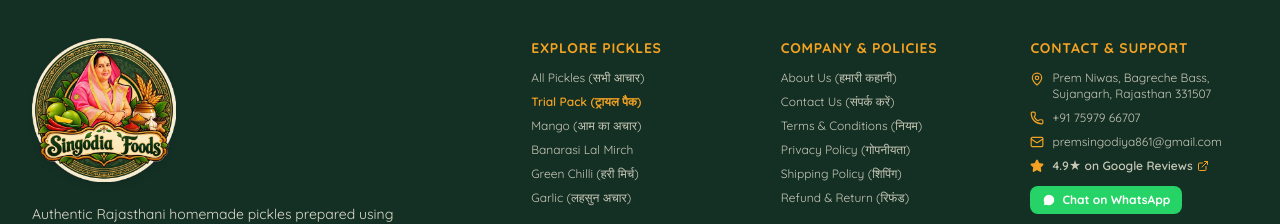
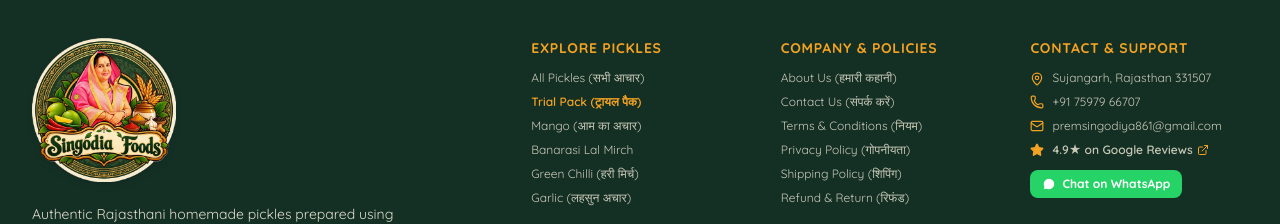
Before and after one commit to Devansh-Soni1/singodia-foods, a React (Vite) app in the folder client/: page / in a window 1280 px wide. Shown: the part 4603-4827 px from the top of the page. Built offline with nearby package versions, Linux system fonts and the light colour scheme; no server answers; a web font is replaced by a local one.

Commit message:
chore: update store address to Sujangarh, Rajasthan 331507 across entire site

```diff
--- a/client/src/components/checkout/AddressSelectModal.jsx
+++ b/client/src/components/checkout/AddressSelectModal.jsx
@@ -441,7 +441,7 @@ export const AddressSelectModal = ({
                 <input
                   type="text"
                   required
-                  placeholder="e.g. Flat 302, Prem Niwas, Tower B"
+                  placeholder="e.g. Flat 302, Shanti Kunj, Tower B"
                   value={newAddr.addressLine1}
                   onChange={(e) => setNewAddr({ ...newAddr, addressLine1: e.target.value })}
                   className="w-full px-3 py-2 text-xs bg-cream-50 border border-cream-300 rounded-xl focus:outline-none focus:border-brand-green"
@@ -456,7 +456,7 @@ export const AddressSelectModal = ({
                 <input
                   type="text"
                   required
-                  placeholder="e.g. Bagreche Bass, Near Station Road"
+                  placeholder="e.g. Station Road, Near Main Market"
                   value={newAddr.addressLine2}
                   onChange={(e) => setNewAddr({ ...newAddr, addressLine2: e.target.value })}
                   className="w-full px-3 py-2 text-xs bg-cream-50 border border-cream-300 rounded-xl focus:outline-none focus:border-brand-green"
--- a/client/src/components/common/Footer.jsx
+++ b/client/src/components/common/Footer.jsx
@@ -185,7 +185,7 @@ export const Footer = () => {
             <ul className="space-y-2 text-[11px] sm:text-xs text-cream-200/80">
               <li className="flex items-start gap-2">
                 <MapPin className="w-3.5 h-3.5 text-mustard flex-shrink-0 mt-0.5" />
-                <span>Prem Niwas, Bagreche Bass, Sujangarh, Rajasthan 331507</span>
+                <span>Sujangarh, Rajasthan 331507</span>
               </li>
               <li className="flex items-center gap-2">
                 <Phone className="w-3.5 h-3.5 text-mustard flex-shrink-0" />
--- a/client/src/components/common/OrderTrackingModal.jsx
+++ b/client/src/components/common/OrderTrackingModal.jsx
@@ -50,7 +50,7 @@ export const OrderTrackingModal = ({ order, isOpen, onClose }) => {
               lastLocation: 'Singodia Foods Kitchen, Sujangarh (331507)',
               events: [
                 { status: 'Order Placed & Confirmed', location: 'Singodia Foods Storefront', timestamp: new Date(order.createdAt).toLocaleDateString('en-IN') },
-                { status: 'Preparing & Packing Achar in Glass/Jar Packaging', location: 'Prem Niwas, Sujangarh Kitchen (331507)', timestamp: 'In Progress' }
+                { status: 'Preparing & Packing Achar in Glass/Jar Packaging', location: 'Sujangarh Kitchen, Rajasthan (331507)', timestamp: 'In Progress' }
               ]
             });
           }
--- a/client/src/pages/AccountPage.jsx
+++ b/client/src/pages/AccountPage.jsx
@@ -546,7 +546,7 @@ export const AccountPage = () => {
                       <input
                         type="text"
                         required
-                        placeholder="e.g. Flat 302, Prem Niwas, Tower B"
+                        placeholder="e.g. Flat 302, Shanti Kunj, Tower B"
                         value={newAddress.addressLine1}
                         onChange={(e) => setNewAddress({ ...newAddress, addressLine1: e.target.value })}
                         className="w-full px-3.5 py-2.5 text-xs bg-cream-50 border border-cream-300 rounded-xl focus:outline-none focus:border-brand-green font-medium"
@@ -561,7 +561,7 @@ export const AccountPage = () => {
                       <input
                         type="text"
                         required
-                        placeholder="e.g. Bagreche Bass, Near Station Road"
+                        placeholder="e.g. Station Road, Near Main Market"
                         value={newAddress.addressLine2}
                         onChange={(e) => setNewAddress({ ...newAddress, addressLine2: e.target.value })}
                         className="w-full px-3.5 py-2.5 text-xs bg-cream-50 border border-cream-300 rounded-xl focus:outline-none focus:border-brand-green font-medium"
--- a/client/src/pages/CheckoutPage.jsx
+++ b/client/src/pages/CheckoutPage.jsx
@@ -783,7 +783,7 @@ export const CheckoutPage = () => {
                       type="text"
                       required
                       name="addressLine1"
-                      placeholder="e.g. Flat 302, Prem Niwas, Block B"
+                      placeholder="e.g. Flat 302, Shanti Kunj, Block B"
                       value={formData.addressLine1}
                       onChange={handleChange}
                       className="w-full px-3.5 py-2.5 text-xs bg-cream-50 border border-cream-300 rounded-xl focus:outline-none focus:border-brand-green font-medium"
@@ -800,7 +800,7 @@ export const CheckoutPage = () => {
                       type="text"
                       required
                       name="addressLine2"
-                      placeholder="e.g. Station Road, Bagreche Bass"
+                      placeholder="e.g. Station Road, Near Main Market"
                       value={formData.addressLine2}
                       onChange={handleChange}
                       className="w-full px-3.5 py-2.5 text-xs bg-cream-50 border border-cream-300 rounded-xl focus:outline-none focus:border-brand-green font-medium"
--- a/client/src/pages/ContactPage.jsx
+++ b/client/src/pages/ContactPage.jsx
@@ -44,7 +44,7 @@ export const ContactPage = () => {
                   <div>
                     <h4 className="font-bold">Our Kitchen & Heritage Store</h4>
                     <p className="text-earth-brown mt-0.5">
-                      Prem Niwas, Bagreche Bass, Sujangarh, Rajasthan 331507, India
+                      Sujangarh, Rajasthan 331507, India
                     </p>
                   </div>
                 </div>
--- a/client/src/pages/PrivacyPolicyPage.jsx
+++ b/client/src/pages/PrivacyPolicyPage.jsx
@@ -145,7 +145,7 @@ export const PrivacyPolicyPage = () => {
               <p className="font-bold text-charcoal">Singodia Foods Privacy Desk</p>
               <p className="flex items-center gap-2">
                 <MapPin className="w-3.5 h-3.5 text-brand-green flex-shrink-0" />
-                <span>Prem Niwas, Bagreche Bass, Sujangarh, District Churu, Rajasthan – 331507</span>
+                <span>Sujangarh, Rajasthan 331507</span>
               </p>
               <p className="flex items-center gap-2">
                 <Phone className="w-3.5 h-3.5 text-brand-green flex-shrink-0" />
--- a/client/src/pages/RefundPolicyPage.jsx
+++ b/client/src/pages/RefundPolicyPage.jsx
@@ -139,7 +139,7 @@ export const RefundPolicyPage = () => {
               <p className="font-bold text-charcoal">Singodia Foods Care Desk</p>
               <p className="flex items-center gap-2">
                 <MapPin className="w-3.5 h-3.5 text-brand-green flex-shrink-0" />
-                <span>Prem Niwas, Bagreche Bass, Sujangarh, District Churu, Rajasthan – 331507</span>
+                <span>Sujangarh, Rajasthan 331507</span>
               </p>
               <p className="flex items-center gap-2">
                 <Phone className="w-3.5 h-3.5 text-brand-green flex-shrink-0" />
--- a/client/src/pages/ShippingPolicyPage.jsx
+++ b/client/src/pages/ShippingPolicyPage.jsx
@@ -49,7 +49,7 @@ export const ShippingPolicyPage = () => {
               <span>Dispatch Origin & Coverage (डिस्पैच केंद्र एवं कवरेज)</span>
             </h2>
             <p>
-              All orders are prepared and freshly dispatched directly from our traditional artisan kitchen located at <strong>Prem Niwas, Bagreche Bass, Sujangarh, District Churu, Rajasthan – 331507</strong>.
+              All orders are prepared and freshly dispatched directly from our traditional artisan kitchen located at <strong>Sujangarh, Rajasthan 331507</strong>.
             </p>
             <p>
               We deliver across India covering over <strong>26,000+ postal PIN codes</strong> in all States and Union Territories through tier-1 courier networks (including Blue Dart, Delhivery, DTDC, Xpressbees, and India Post Speed Post).
--- a/client/src/pages/TermsPage.jsx
+++ b/client/src/pages/TermsPage.jsx
@@ -49,7 +49,7 @@ export const TermsPage = () => {
               <span>General Information & Ownership (सामान्य जानकारी)</span>
             </h2>
             <p>
-              The platform <a href="https://singodiafoodstore.in" className="text-brand-green font-semibold hover:underline">singodiafoodstore.in</a> is owned and operated by <strong>Singodia Foods</strong>, having its artisanal manufacturing kitchen and registered operational address at <strong>Prem Niwas, Bagreche Bass, Sujangarh, District Churu, Rajasthan – 331507, India</strong>.
+              The platform <a href="https://singodiafoodstore.in" className="text-brand-green font-semibold hover:underline">singodiafoodstore.in</a> is owned and operated by <strong>Singodia Foods</strong>, having its artisanal manufacturing kitchen and registered operational address at <strong>Sujangarh, Rajasthan 331507, India</strong>.
             </p>
             <p>
               Throughout the site, the terms "we", "us", and "our" refer to Singodia Foods. Singodia Foods offers this website, including all information, tools, and services available from this site to you, the user, conditioned upon your acceptance of all terms, conditions, policies, and notices stated here.
@@ -159,7 +159,7 @@ export const TermsPage = () => {
               <p className="font-bold text-charcoal">Singodia Foods Care Desk</p>
               <p className="flex items-center gap-2">
                 <MapPin className="w-3.5 h-3.5 text-brand-green flex-shrink-0" />
-                <span>Prem Niwas, Bagreche Bass, Sujangarh, District Churu, Rajasthan – 331507</span>
+                <span>Sujangarh, Rajasthan 331507</span>
               </p>
               <p className="flex items-center gap-2">
                 <Phone className="w-3.5 h-3.5 text-brand-green flex-shrink-0" />
```
Also changed, not shown: 1 other file (tests, documents, lock files or other folders).
